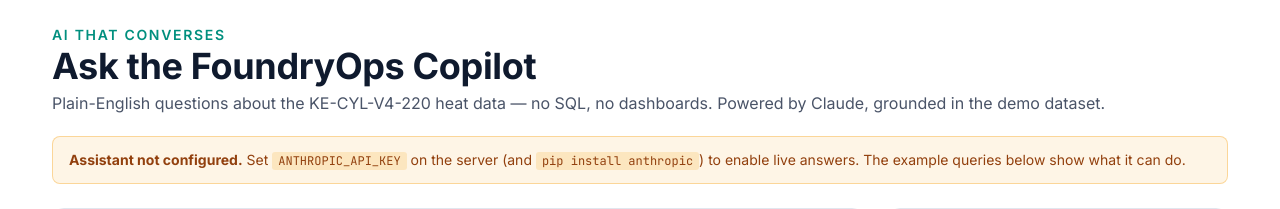
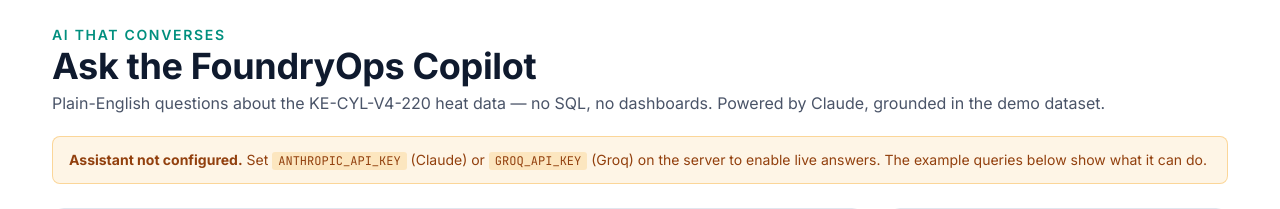
Before and after one commit to gg0code/foundryOpsCopilot, a Flask app: page /ask in a window 1280 px wide. Shown: the part 64-273 px from the top of the page. Run offline with Flask 3, Linux system fonts and the light colour scheme; parts of the project's set-up code (start-up, migrations or seed data) failed here and were passed over.

Commit message:
Make /ask provider-flexible (Claude or Groq) + .env support
- /api/ask now uses Claude if ANTHROPIC_API_KEY is set, else Groq
  (OpenAI-compatible API) if GROQ_API_KEY is set; default model
  llama-3.3-70b-versatile, override via GROQ_MODEL
- Load a git-ignored project-root .env via python-dotenv; add .env.example
- requirements: add openai + python-dotenv (both optional at runtime)
- README + in-page notice document both providers and the .env file

Co-Authored-By: Claude Opus 4.7 (1M context) <noreply@anthropic.com>

```diff
--- a/app.py
+++ b/app.py
@@ -41,6 +41,15 @@ if sys.stdout.encoding and sys.stdout.encoding.lower() != "utf-8":
 ROOT = Path(__file__).parent
 DATA_DIR = ROOT / "data"
 MODELS_DIR = ROOT / "models"
+
+# Load a project-root .env (git-ignored) if python-dotenv is installed, so keys
+# like GROQ_API_KEY / ANTHROPIC_API_KEY can live in foundry/.env instead of the
+# shell. Real environment variables still take precedence and override the file.
+try:
+    from dotenv import load_dotenv
+    load_dotenv(ROOT / ".env")
+except ImportError:
+    pass
 
 app = Flask(__name__, template_folder="templates", static_folder="static")
 # Auto-reload templates so edits to *.html files are picked up without server restart.
@@ -218,6 +227,8 @@ def compute_business_impact(severity_probs: dict, customer_complaint_p: float,
 # ------------------------------------------------------------------
 
 ANTHROPIC_MODEL = "claude-opus-4-7"
+GROQ_MODEL = os.environ.get("GROQ_MODEL", "llama-3.3-70b-versatile")
+GROQ_BASE_URL = "https://api.groq.com/openai/v1"
 MAX_ASK_MESSAGES = 20        # cap conversation length sent to the API
 MAX_ASK_CHARS = 2000         # cap per-message length
 
@@ -226,16 +237,30 @@ try:
 except ImportError:           # SDK optional — demo runs without it
     anthropic = None
 
+try:
+    import openai
+except ImportError:           # SDK optional — only needed for the Groq path
+    openai = None
 
-def _init_claude():
-    """Return an Anthropic client if the SDK is installed and a key is set, else None."""
-    if anthropic is None or not os.environ.get("ANTHROPIC_API_KEY"):
-        return None
-    try:
-        return anthropic.Anthropic()
-    except Exception as ex:   # bad key format, etc. — don't crash the app
-        print(f"==> Claude client init failed ({ex}); /ask will report 'not configured'.")
-        return None
+
+def _init_assistant():
+    """Pick a chat backend from whatever key is present.
+
+    Preference order: Anthropic (Claude) if ANTHROPIC_API_KEY is set, else Groq
+    (OpenAI-compatible API) if GROQ_API_KEY is set. Returns (provider, client),
+    or (None, None) so the rest of the demo runs unaffected when neither is set.
+    """
+    if anthropic is not None and os.environ.get("ANTHROPIC_API_KEY"):
+        try:
+            return "anthropic", anthropic.Anthropic()
+        except Exception as ex:   # bad key format, etc. — don't crash the app
+            print(f"==> Claude client init failed ({ex}).")
+    if openai is not None and os.environ.get("GROQ_API_KEY"):
+        try:
+            return "groq", openai.OpenAI(api_key=os.environ["GROQ_API_KEY"], base_url=GROQ_BASE_URL)
+        except Exception as ex:
+            print(f"==> Groq client init failed ({ex}).")
+    return None, None
 
 
 def _lakh(x: float) -> str:
@@ -389,8 +414,12 @@ ASK_SYSTEM_PREAMBLE = (
 
 ASK_DATA_SUMMARY = build_ask_context()
 ASK_SYSTEM_PROMPT = ASK_SYSTEM_PREAMBLE + "\n\n" + ASK_DATA_SUMMARY
-claude_client = _init_claude()
-print(f"==> Conversational /ask: {'ENABLED' if claude_client else 'disabled (set ANTHROPIC_API_KEY to enable)'}.")
+ASK_PROVIDER, ask_client = _init_assistant()
+_provider_label = {
+    "anthropic": f"Claude ({ANTHROPIC_MODEL})",
+    "groq": f"Groq ({GROQ_MODEL})",
+}.get(ASK_PROVIDER, "disabled (set ANTHROPIC_API_KEY or GROQ_API_KEY to enable)")
+print(f"==> Conversational /ask: {_provider_label}.")
 
 
 # ------------------------------------------------------------------
@@ -420,7 +449,7 @@ def capabilities():
 @app.route("/ask")
 def ask_page():
     """Conversational assistant page (AI That Converses)."""
-    return render_template("ask.html", assistant_enabled=bool(claude_client))
+    return render_template("ask.html", assistant_enabled=bool(ask_client))
 
 
 @app.route("/assumptions")
@@ -536,12 +565,12 @@ def api_ask():
     Accepts either {"messages": [{role, content}, ...]} for multi-turn chat, or a
     single {"question": "..."}. Returns {"answer", "latency_ms", "usage"}.
     """
-    if claude_client is None:
+    if ask_client is None:
         return jsonify({
             "error": "not_configured",
             "answer": ("The conversational assistant isn't configured on this server yet. "
-                       "Install the SDK (`pip install anthropic`) and set the ANTHROPIC_API_KEY "
-                       "environment variable to enable it — the rest of the demo works without it."),
+                       "Set ANTHROPIC_API_KEY (Claude) or GROQ_API_KEY (Groq) in the environment "
+                       "to enable it — the rest of the demo works without it."),
         }), 503
 
     payload = request.get_json(force=True, silent=True) or {}
@@ -564,35 +593,48 @@ def api_ask():
 
     try:
         t0 = time.perf_counter()
-        resp = claude_client.messages.create(
-            model=ANTHROPIC_MODEL,
-            max_tokens=1500,
-            output_config={"effort": "medium"},
-            # Stable summary in the cached system block; only the conversation varies.
-            system=[{
-                "type": "text",
-                "text": ASK_SYSTEM_PROMPT,
-                "cache_control": {"type": "ephemeral"},
-            }],
-            messages=messages,
-        )
-        answer = "".join(b.text for b in resp.content if b.type == "text").strip()
-        u = resp.usage
-        return jsonify({
-            "answer": answer or "(The assistant returned an empty response — try rephrasing.)",
-            "latency_ms": round((time.perf_counter() - t0) * 1000, 1),
-            "usage": {
+        if ASK_PROVIDER == "anthropic":
+            resp = ask_client.messages.create(
+                model=ANTHROPIC_MODEL,
+                max_tokens=1500,
+                output_config={"effort": "medium"},
+                # Stable summary in the cached system block; only the conversation varies.
+                system=[{
+                    "type": "text",
+                    "text": ASK_SYSTEM_PROMPT,
+                    "cache_control": {"type": "ephemeral"},
+                }],
+                messages=messages,
+            )
+            answer = "".join(b.text for b in resp.content if b.type == "text").strip()
+            u = resp.usage
+            usage = {
                 "input_tokens": getattr(u, "input_tokens", None),
                 "output_tokens": getattr(u, "output_tokens", None),
                 "cache_read_input_tokens": getattr(u, "cache_read_input_tokens", None),
                 "cache_creation_input_tokens": getattr(u, "cache_creation_input_tokens", None),
-            },
+            }
+        else:  # groq — OpenAI-compatible chat completions
+            resp = ask_client.chat.completions.create(
+                model=GROQ_MODEL,
+                max_tokens=1024,
+                temperature=0.3,
+                messages=[{"role": "system", "content": ASK_SYSTEM_PROMPT}] + messages,
+            )
+            answer = (resp.choices[0].message.content or "").strip()
+            u = resp.usage
+            usage = {
+                "input_tokens": getattr(u, "prompt_tokens", None),
+                "output_tokens": getattr(u, "completion_tokens", None),
+            }
+        return jsonify({
+            "answer": answer or "(The assistant returned an empty response — try rephrasing.)",
+            "provider": ASK_PROVIDER,
+            "latency_ms": round((time.perf_counter() - t0) * 1000, 1),
+            "usage": usage,
         })
-    except anthropic.APIError as ex:
-        msg = getattr(ex, "message", str(ex))
-        return jsonify({"error": "api_error", "answer": f"The assistant hit an API error: {msg}"}), 502
     except Exception as ex:
-        return jsonify({"error": "server_error", "answer": f"Unexpected error: {ex}"}), 500
+        return jsonify({"error": "api_error", "answer": f"The assistant hit an error: {ex}"}), 502
 
 
 # ------------------------------------------------------------------
--- a/templates/ask.html
+++ b/templates/ask.html
@@ -44,8 +44,8 @@
 
     {% if not assistant_enabled %}
     <div class="ask-notice">
-        <strong>Assistant not configured.</strong> Set <code>ANTHROPIC_API_KEY</code> on the server
-        (and <code>pip install anthropic</code>) to enable live answers. The example queries below show what it can do.
+        <strong>Assistant not configured.</strong> Set <code>ANTHROPIC_API_KEY</code> (Claude) or
+        <code>GROQ_API_KEY</code> (Groq) on the server to enable live answers. The example queries below show what it can do.
     </div>
     {% endif %}
 
```
Also changed, not shown: requirements.txt (+6 -3 lines), README.md, 1 other file.
